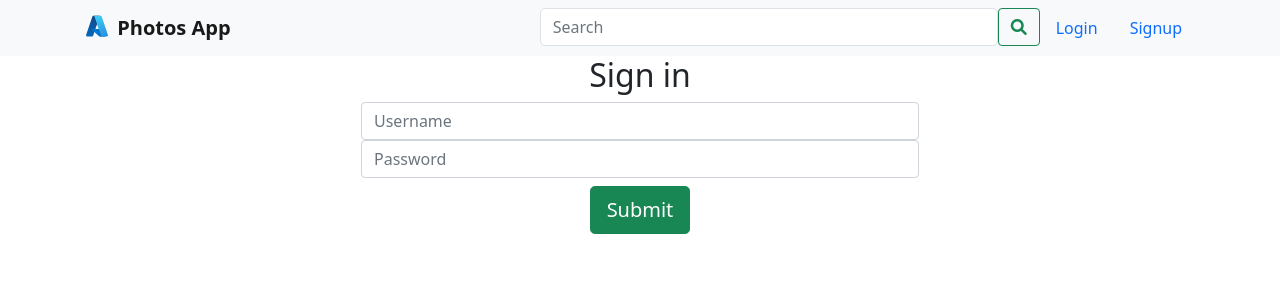
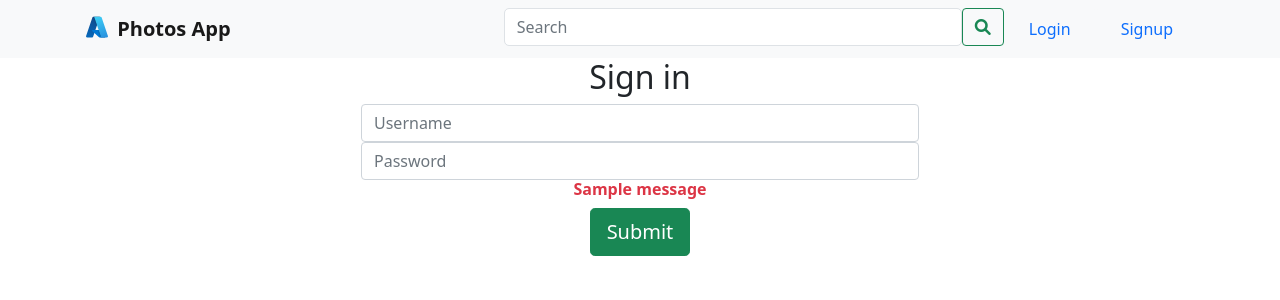
Before and after one commit to hungle00/flask-mini-pinterest, a Flask app: page /login in a window 1280 px wide. Shown: the top 300 px of the page. Run offline with Flask 2, Linux system fonts and the light colour scheme; tables that the repository leaves empty hold one stand-in row (values such as "Sample post"); one stand-in notice (Sample message) is shown; some libraries are stand-ins or nearby versions.

Commit message:
add flash message, fix layout

```diff
--- a/app.py
+++ b/app.py
@@ -87,9 +87,13 @@
                 # The hash matches the password in the database log the user in
                 session['user'] = username
                 flash('Login was succesfull')
+            else:
+                flash('Username or password is incorrect please try again', 'error')
+                return redirect(url_for('login'))
         else:
             # user wasn't found in the database
             flash('Username or password is incorrect please try again', 'error')
+            return redirect(url_for('login'))
 
         return redirect(url_for('index'))
 
@@ -161,9 +165,12 @@
 
 
 # ##### PROFILE #####
-# @app.route('/profile/<int:user_id>')
+# @app.route('/profile/<int:user_id>', methods=['GET', 'POST'])
 # @login_required
-# def show_profile(user_id):
+# def get_profile(user_id):
+#     this_user = User.query.get(user_id)
+#     return redirect(url_for('profile'))
+
 
 ##### UPLOAD PHOTOS  ######
 @app.route("/upload")
--- a/templates/login.html
+++ b/templates/login.html
@@ -12,6 +12,15 @@
         <div class="form-group has-success">
           <input type="password" class="form-control" name="password" placeholder="Password" />
         </div>
+        {% with errors = get_flashed_messages(category_filter=["error"]) %}
+        {% if errors %}
+        <div class="alert-message block-message error">
+            {%- for msg in errors %}
+            <h6 style="color: #dc3545"><b>{{ msg }}</b></h6>
+            {% endfor -%}
+        </div>
+        {% endif %}
+        {% endwith %}
         <div class="d-grid gap-2 d-sm-flex justify-content-sm-center my-2">
           <button type="submit" name="submit" class="btn btn-lg btn-success btn-block">Submit</button>
         </div>
--- a/templates/partials/navbar.html
+++ b/templates/partials/navbar.html
@@ -31,14 +31,14 @@
                         Hey {{ session['user']}}!
                     </a>
                     <ul class="dropdown-menu" aria-labelledby="menuDropdown">
-                        <li><a href="#" class="dropdown-item">Profile</a></li>
+                        <li><a href="/profile/id" class="dropdown-item">Profile</a></li>
                         <li><a href="{{ url_for('logout') }}" class="dropdown-item">Logout</a></li>
                     </ul>
                 </li>
 
             {% else %}
-                <li class="navbar-item"><a class="nav-link" href="{{ url_for('login') }}">Login</a></li>
-                <li class="navbar-item"><a class="nav-link" href="{{ url_for('signup') }}">Signup</a></li>
+                <li class="navbar-item"><a class="nav-link btn btn-light px-4 gap-3" href="{{ url_for('login') }}">Login</a></li>
+                <li class="navbar-item"><a class="nav-link btn btn-light px-4 gap-3" href="{{ url_for('signup') }}">Signup</a></li>
             {% endif %}
             </ul>
         </div>
--- a/templates/show.html
+++ b/templates/show.html
@@ -59,7 +59,6 @@
                     data-action="click->tag#show">{{ tag }}</p>
                   {% endfor %}
                 </div>
-                <a href="{{ url_for('index') }}" class="btn btn-primary btn-lg px-4 gap-3">Back home</a>
             </div>
             {% if session.get('user') %}
             <form action='/pins/{{ this_pin.id}}' method="POST">
```
